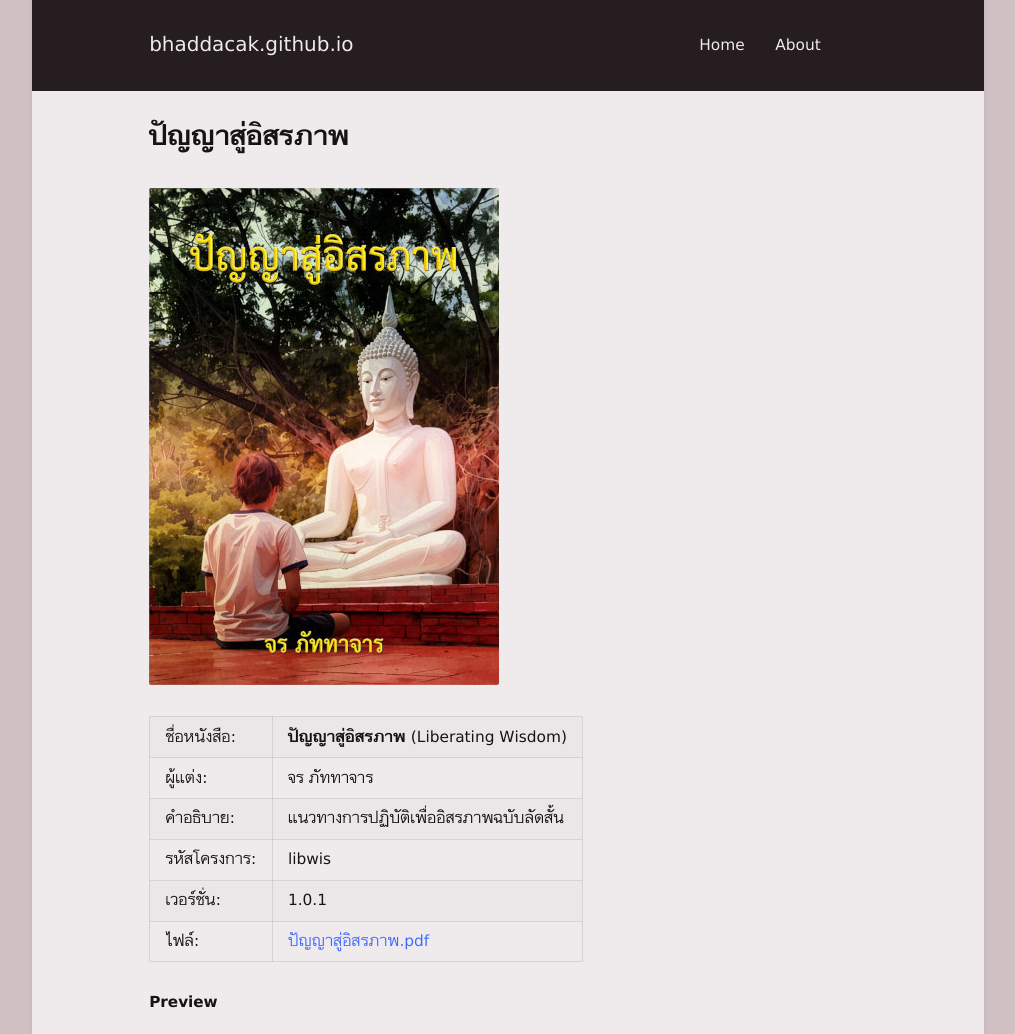
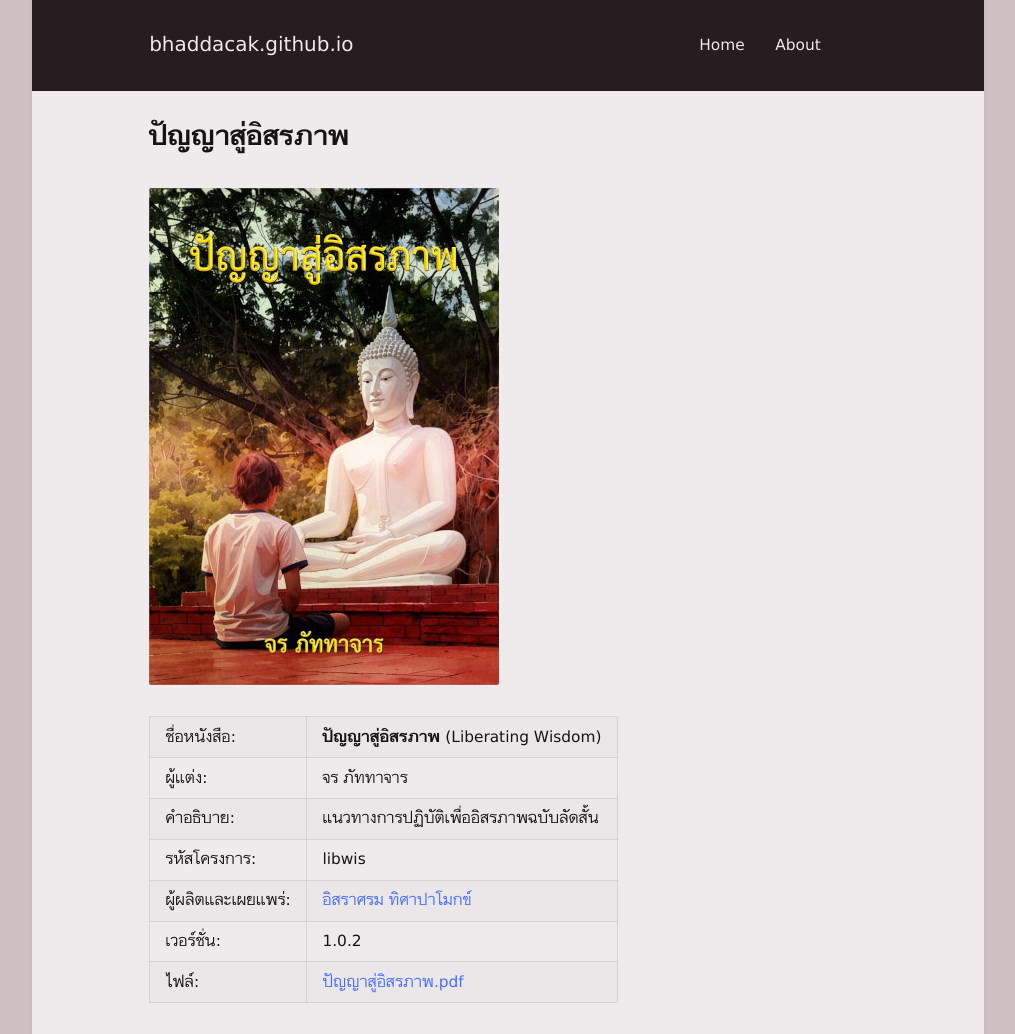
Before and after one commit to bhaddacak/bhaddacak.github.io, a Jekyll site: the page built from _pages/libwis.md, in a window 1280 px wide. Shown: the top 1034 px of the page, without its empty margins (132-1147 px from the left). Built offline with Jekyll 4.4.1, drawn with Linux system fonts in a browser that asks for light colours; grey boxes are pictures that could not be loaded.

Commit message:
update libwis to 1.0.2

```diff
--- a/_pages/libwis.md
+++ b/_pages/libwis.md
@@ -1,7 +1,7 @@
 ---
 title: "ปัญญาสู่อิสรภาพ"
 permalink: /libwis
-version: 1.0.1
+version: 1.0.2
 ---
 
 ![BUDDISTHAI](/assets/images/libwis.jpg)
@@ -11,6 +11,7 @@ version: 1.0.1
 | ผู้แต่ง: | จร ภัททาจาร |
 | คำอธิบาย: | แนวทางการปฏิบัติเพื่ออิสรภาพฉบับลัดสั้น |
 | รหัสโครงการ: | libwis |
+| ผู้ผลิตและเผยแพร่: | [อิสราศรม ทิศาปาโมกข์](https://www.facebook.com/disapamokkh){:target="\_blank"}  <svg class="icon"><use xlink:href="/assets/fontawesome/custom.svg#facebook-square"></use></svg>|
 | เวอร์ชั่น: | {{ page.version }} |
 | ไฟล์: | [ปัญญาสู่อิสรภาพ.pdf](https://drive.google.com/file/d/1qTwL6eqVibczfiTgeaXk82-U2u88dF_4/view?usp=sharing) <svg class="icon"><use xlink:href="/assets/fontawesome/custom.svg#google-drive"></use></svg> |
 
```
Also changed, not shown: _pages/index.md (+1 -1 lines), assets/images/banner.jpg, 1 other file.
